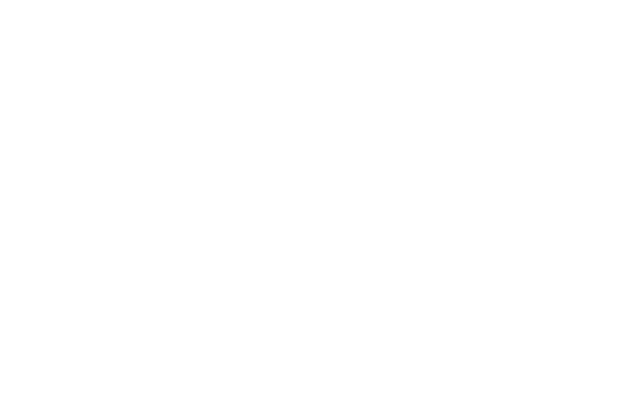
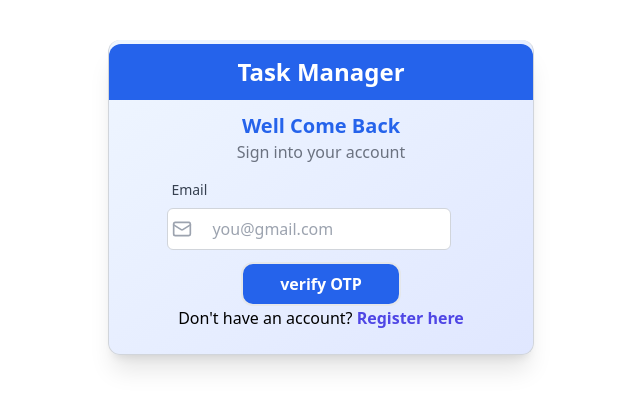
Before and after one commit to tech-blackboard/deployable-full-stack-app, a React (Create React App) app: page /OtpLogin in a window 1280 px wide. Before the commit this address had no page. Shown: the top 408 px of the page, without its empty margins (319-959 px from the left). Built offline with nearby package versions, Linux system fonts and the light colour scheme.

Commit message:
email otp implementation successfully

```diff
--- a/src/App.js
+++ b/src/App.js
@@ -28,6 +28,9 @@
 import ProtectedRoute from './ProtectedRoute'
 import DisplayProjects from "./features/DisplayProjects";
 import Projects from "./features/Projects";
+import SendOtp from './features/SendOtp';
+import OtpLogin from './features/OtpLogin';
+
 
 function App() {
   return (
@@ -54,7 +57,9 @@
 
         <Routes>
           <Route path="/" element={<HomePage />} />
-          <Route path="/Login" element={<Login />} />
+            <Route path="/OtpLogin" element={<OtpLogin />} />
+
+          {/* <Route path="/Login" element={<Login />} /> */}
           <Route path="/SignUp" element={<SignUp />} />
           <Route path="/dashboard" element={
               <ProtectedRoute>
@@ -75,7 +80,7 @@
           <Route path="ProjectView" element={<ProjectView />} />
           <Route path="/EditTask/:id" element={<EditTask />} />
             <Route path="/Projects" element={<Projects />} />
-
+            <Route path="/SendOtp" element={<SendOtp />} />
 
           {/* <Route path="CardViewDisplay" element={<ProjectView  />} /> */}
 
--- /dev/null
+++ b/src/api/sendOtp.api.ts
@@ -0,0 +1,7 @@
+import axiosInstance from "./axiosInstance"
+
+export default async function sendOtp(email: string) {
+    console.log("sendOtp", email)
+
+    return axiosInstance.post("/auth/send-otp", { email })
+}
--- /dev/null
+++ b/src/api/verifyOtp.api.ts
@@ -0,0 +1,14 @@
+import axiosInstance from "./axiosInstance"
+
+export default async function verifyOtp(email:string, otp:string) {
+    console.log("verifyOtp",otp)
+    console.log("verifyOtp", email)
+
+    const cleanOtp = otp.toString().trim();
+
+    axiosInstance.post("/auth/verify-otp", {
+        email,
+        otp: cleanOtp
+    });
+
+}
--- a/src/context/AuthContext.tsx
+++ b/src/context/AuthContext.tsx
@@ -48,6 +48,8 @@
         localStorage.setItem("refresh", refreshToken);
     };
 
+
+
     //  LOGOUT FUNCTION
     const logout = () => {
         setUser(null);
--- a/src/features/ButtonComponent.tsx
+++ b/src/features/ButtonComponent.tsx
@@ -2,7 +2,7 @@
     name: string;
     onClick?: (event: React.MouseEvent<HTMLButtonElement>) => void;
     className?: string;
-    buttonType?: "submit";
+    buttonType: "button";
 }
 export default function ButtonComponent({ name, onClick, className, buttonType }: ButtonProps) {
     const buttonStyle = `border-2 gap-2 border-black-200  w-40 rounded-xl bg-blue-600 pb-4 text-white p-3 font-bold mb-0 ${className}`;//hre if we want to write styles for button we can merge className to this className
--- a/src/features/HeaderComponent.tsx
+++ b/src/features/HeaderComponent.tsx
@@ -17,15 +17,17 @@
     SignUp?:string;
     ErrorLoadingStates?:string;
     HomePage?:string;
+    OtpLogin?:string;
 
 }
 
 
-export default function HeaderComponent({ Login, SignUp, Dashboard, Projects, Analytics, Profile, Logout, EditTask, HomePage,sittings, TaskListview, Boardview, className ,ErrorLoadingStates}: HeaderProps) {
+export default function HeaderComponent({ OtpLogin,Login, SignUp, Dashboard, Projects, Analytics, Profile, Logout, EditTask, HomePage,sittings, TaskListview, Boardview, className ,ErrorLoadingStates}: HeaderProps) {
     const Headerclass = `hover:shadow-xl hover:px-5 hover:border  py-2 rounded-xl px-3 text-white font-semibold w-full md:w-1/2 lg:w-2/3 ${className}`;
     return (
         <div>
             <nav className='flex flex-col md:flex-row gap-2  ml-9  '>
+                {OtpLogin && <Link className={Headerclass} to="/OtpLogin">{OtpLogin}</Link>}
                 {Login  && <Link  className={Headerclass} to="/Login">{Login}</Link>}
                 {SignUp && <Link className={Headerclass} to="/SignUp">{SignUp}</Link>}
                 {Dashboard && <Link className={Headerclass} to="/Dashboard">{Dashboard}</Link>}
--- a/src/features/HomePage.tsx
+++ b/src/features/HomePage.tsx
@@ -8,7 +8,9 @@
 
       <div className="  flex text-xl font-bold flex-row justify-between text-white px-3 py-4 bg-gradient-to-bl from-blue-500 to-blue-500">
         <h3 className="text-3xl " >☑️ TaskFlow</h3>
-        <HeaderComponent Login="Login" className='rounded-xl border hover:border-2 hover:rounded-xm hover:shadow-xl  bg-transparent shadow-xl mr-11 text-center w-full p-2  ' />
+        {/* <HeaderComponent Login="Login" className='rounded-xl border hover:border-2 hover:rounded-xm hover:shadow-xl  bg-transparent shadow-xl mr-11 text-center w-full p-2  ' /> */}
+        <HeaderComponent OtpLogin="Login" className='rounded-xl border hover:border-2 hover:rounded-xm hover:shadow-xl  bg-transparent shadow-xl mr-11 text-center w-full p-2  ' />
+
       </div>
       <div className="  text-xl font-bold  justify-between text-white pt-7 pb-3 ">
         <h2 className="px-4 text-xl md:text-2xl lg:text-3xl">Organize your Work , Simplify Your Life</h2>
--- /dev/null
+++ b/src/features/OtpLogin.tsx
@@ -0,0 +1,59 @@
+import { useState } from 'react';
+import { Link, useNavigate } from 'react-router-dom';
+import sendOtp from '../api/sendOtp.api';
+import { toast } from 'react-toastify';
+import ButtonComponent from './ButtonComponent';
+import InputComponent from './InputComponent';
+import { Mail } from 'lucide-react';
+
+export default function OtpLogin() {
+    const [email, setEmail] = useState('');
+    const navigate = useNavigate();
+
+
+    function emailId(e: React.ChangeEvent<HTMLInputElement>) {
+        setEmail(e.target.value)
+    }
+    // const handleSendOtp = async () => {
+    //     await sendOtp(email);
+    //     navigate('/sendOtp'); // move to OTP input page
+    // };
+    const handleSendOtp = async () => {
+
+        // if (!email) return toast.error("Please enter email!");
+        try {
+
+            const res = await sendOtp(email); // API call to /auth/send-otp
+            console.log("res email", res.data)
+            toast.success(res.data.message); // "OTP sent successfully"
+            navigate('/SendOtp', { state: { email: email } }); // pass email to OTP page
+        } catch (err: any) {
+            toast.error(err.response?.data?.message || "Failed to send OTP");
+        }
+    };
+    return (
+        <div className=' border border-gray-300 md:px-0  p-1  bg-gradient-to-br from-blue-50 to-indigo-100 rounded-xl mx-auto m-10 border-t-0 shadow-xl w-full  md:w-1/2 lg:w-1/3  pb-6 font-sans  '>
+            <form>
+                <p className="text-2xl text-white mb-3 rounded-t-xl bg-blue-600 p-3 font-bold">Task Manager</p>
+
+                <div className='flex flex-col'>
+                    <span className="font-sans text-xl font-bold text-blue-600">Well Come Back</span>
+                    <span className="text-xm pb-4 font-lighter text-gray-500">Sign into your account</span>
+
+                </div>
+                <div className=' flex flex-col px-2 md:px-0'>
+                    <label className="block text-sm font-medium text-gray-700 mb-2 mr-72  md:mr-[62%]">Email</label>
+                    <div className="relative">
+                        <Mail className="absolute  left-3 lg:left-[15%] top-1/2 transform -translate-y-1/2 w-5 h-5 text-gray-400 lg:left-12 " />
+                        < InputComponent inputType="email" inputValue={email} inputId="email" inputOnChange={emailId} className='md:mr-6 pl-11 lg:pl-11' placeholder='you@gmail.com' />
+
+                    </div>
+                    <ButtonComponent onClick={handleSendOtp} name="verify OTP" buttonType="button"  className="h-11 pt-2 mt-3"/>
+                    {
+                        <p id="paragraph">Don't have an account? <Link to="/signUp" className='text-indigo-600 hover:text-indigo-700 font-semibold'>Register here</Link></p>
+                    }
+                </div>
+            </form>  </div>
+
+    );
+}
--- a/src/features/Register.tsx
+++ b/src/features/Register.tsx
@@ -236,7 +236,7 @@
 
                 <InputComponent inputType="tel" inputmode="numeric" placeholder="+91 8688868234"  inputValue={phone} inputOnChange={phoneNumber} className='md:ml-3 pl-9 mb-3' />
     <ButtonComponent name="create Account" onClick={handleSignUp} className='mb-3' />
-                <p className=' block text-sm font-medium text-gray-700 mb-2 '>Already have an Account? <Link to="/Login" className='text-indigo-600 hover:text-indigo-700 font-semibold'>Sign in</Link></p>
+                <p className=' block text-sm font-medium text-gray-700 mb-2 '>Already have an Account? <Link to="/OtpLogin" className='text-indigo-600 hover:text-indigo-700 font-semibold'>Sign in</Link></p>
             </form>
         </div>
 
--- /dev/null
+++ b/src/features/SendOtp.tsx
@@ -0,0 +1,47 @@
+import { useState } from "react";
+import { useLocation, useNavigate } from "react-router-dom";
+import { toast } from "react-toastify";
+import verifyOtp from "../api/verifyOtp.api"; // your API call
+import ButtonComponent from "./ButtonComponent";
+import InputComponent from "./InputComponent";
+
+export default function SendOtp() {
+    const [otp, setOtp] = useState("");
+    const navigate = useNavigate();
+    const location = useLocation();
+    const email = (location.state as any)?.email;
+
+
+    const handleVerifyOtp = async () => {
+        if (!otp) return toast.error("Enter OTP!");
+        try {
+            const res = await verifyOtp(email, otp);
+            console.log("res from sendotp page ", email)
+            console.log("OTP verification response:", res);
+
+            // Save tokens + user info
+            // localStorage.setItem("access_token", res.data.access_token);
+
+            // localStorage.setItem("refresh_token", res.data.refresh_token);
+            // localStorage.setItem("user", JSON.stringify(res.data.user));
+
+            toast.success("OTP verified! Logged in.");
+            navigate('/DashBoard');
+        } catch (err: any) {
+            toast.error(err.response?.data?.message || "OTP verification failed");
+        }
+    };
+
+    return (
+        <div className=' border border-gray-300 md:px-0  p-1  bg-gradient-to-br from-blue-50 to-indigo-100 rounded-xl mx-auto m-10 border-t-0 shadow-xl w-full  md:w-1/2 lg:w-1/3  pb-6 font-sans  '>
+            <h2 className="mb-3 mr-44 ml-3 mt-9">Enter OTP sent to {email}</h2>
+            <InputComponent
+                inputType="text"
+                placeholder="Enter OTP"
+                inputValue={otp}
+                inputOnChange={(e) => setOtp(e.target.value)} className="mb-5"
+            />
+            <ButtonComponent onClick={handleVerifyOtp} name="verify OTP" buttonType="button"  className="h-11 pt-2"/>
+        </div>
+    );
+}
```
Also changed, not shown: src/features/Login.tsx (+24 -2 lines), src/api/auth.api.ts (line endings or trailing spaces).
